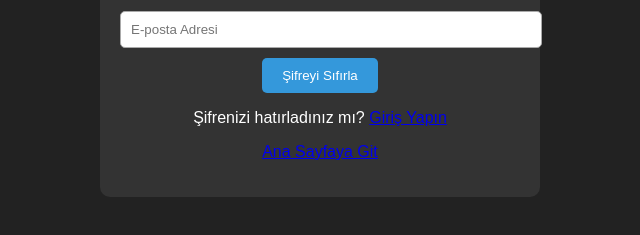
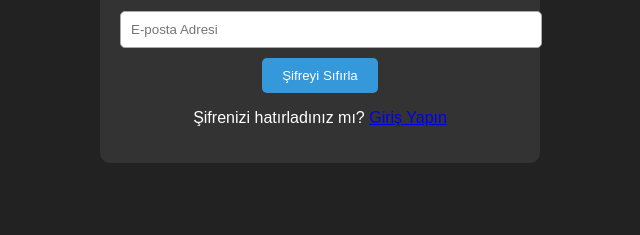
Before and after one commit to EksiErik/gladibox, a website: page public/reset.html in a window 1280 px wide. Shown: the part 107-342 px from the top of the page, without its empty margins (320-960 px from the left). Drawn offline with Linux system fonts and the light colour scheme.

Commit message:
Update reset.html

```diff
--- a/public/reset.html
+++ b/public/reset.html
@@ -46,7 +46,6 @@
             <button type="submit">Şifreyi Sıfırla</button>
         </form>
         <p>Şifrenizi hatırladınız mı? <a href="login.html">Giriş Yapın</a></p>
-        <p><a href="index.html">Ana Sayfaya Git</a></p>
     </div>
 
     <script>
```
